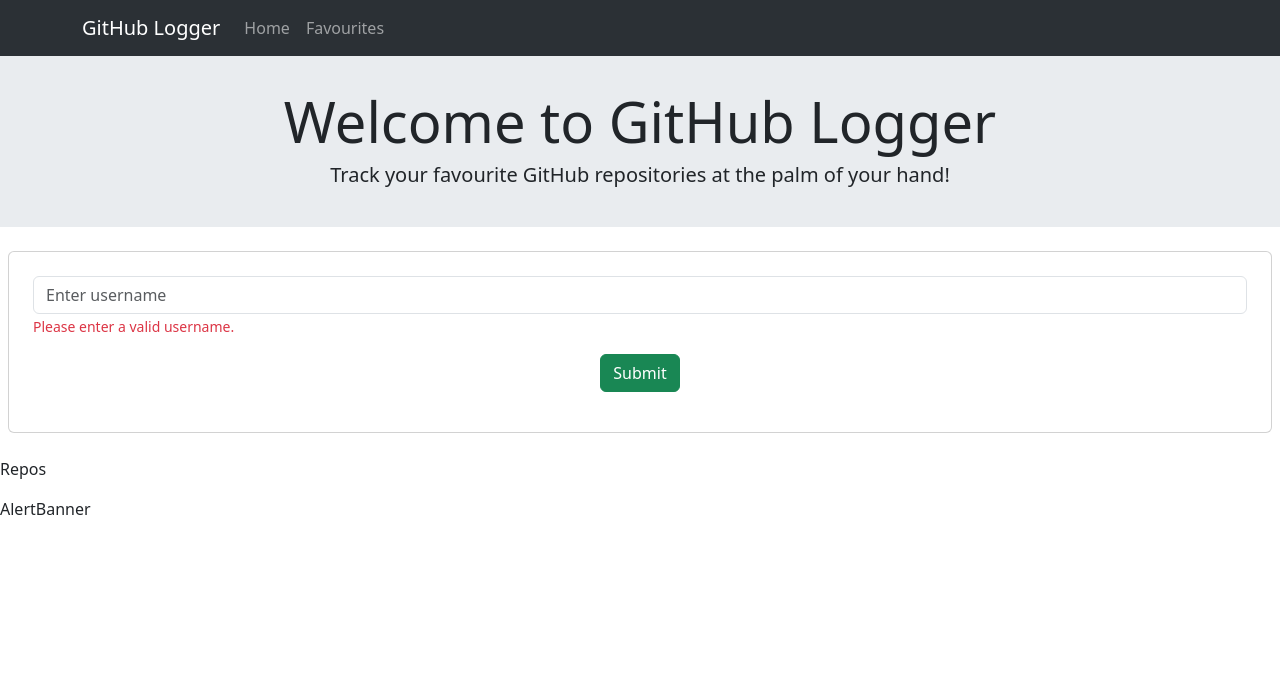
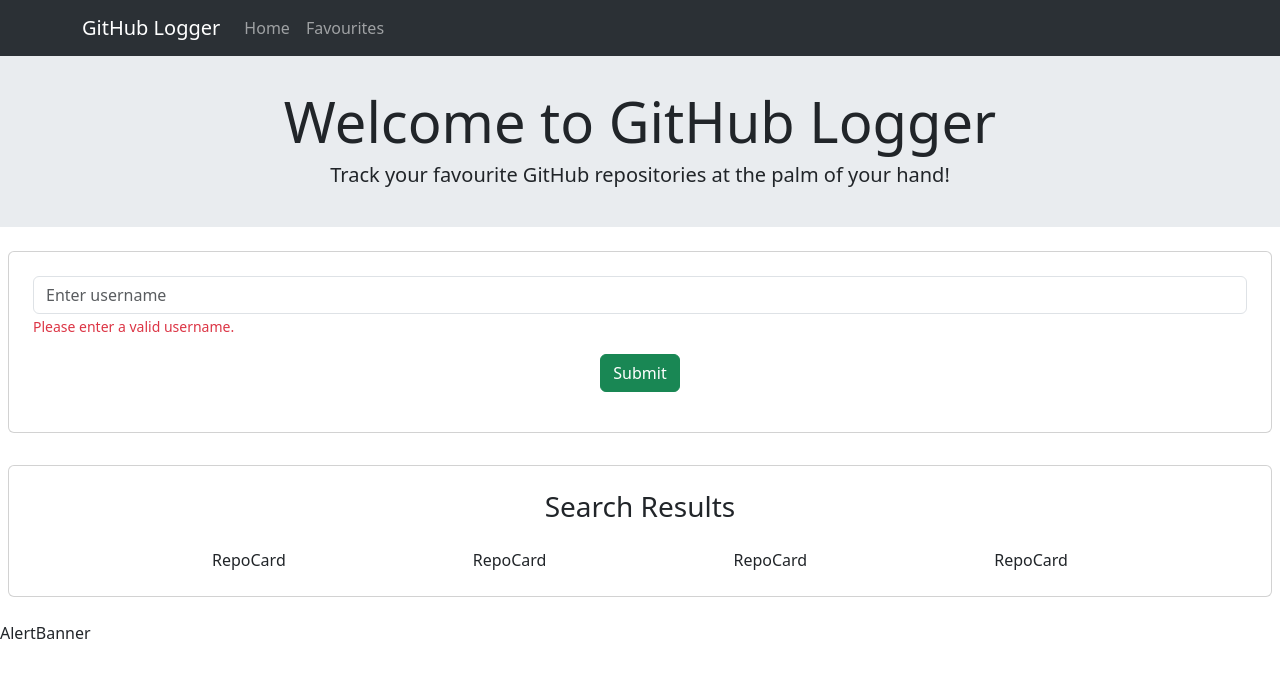
Before and after one commit to surajverma2587/401-github-logger, a React (Create React App) app: page / in a window 1280 px wide. Shown: the top 678 px of the page. Built offline with nearby package versions, Linux system fonts and the light colour scheme.

Commit message:
styled repos

```diff
--- a/src/components/Repos.js
+++ b/src/components/Repos.js
@@ -1,3 +1,20 @@
+import Stack from "react-bootstrap/Stack";
+import { RepoCard } from "./RepoCard";
+
 export const Repos = () => {
-  return <div>Repos</div>;
+  return (
+    <Stack gap={3} className="card m-2 p-4">
+      <h3 className="text-center">Search Results</h3>
+      <Stack
+        gap={2}
+        direction="horizontal"
+        className="flex-wrap justify-content-evenly"
+      >
+        <RepoCard />
+        <RepoCard />
+        <RepoCard />
+        <RepoCard />
+      </Stack>
+    </Stack>
+  );
 };
```
